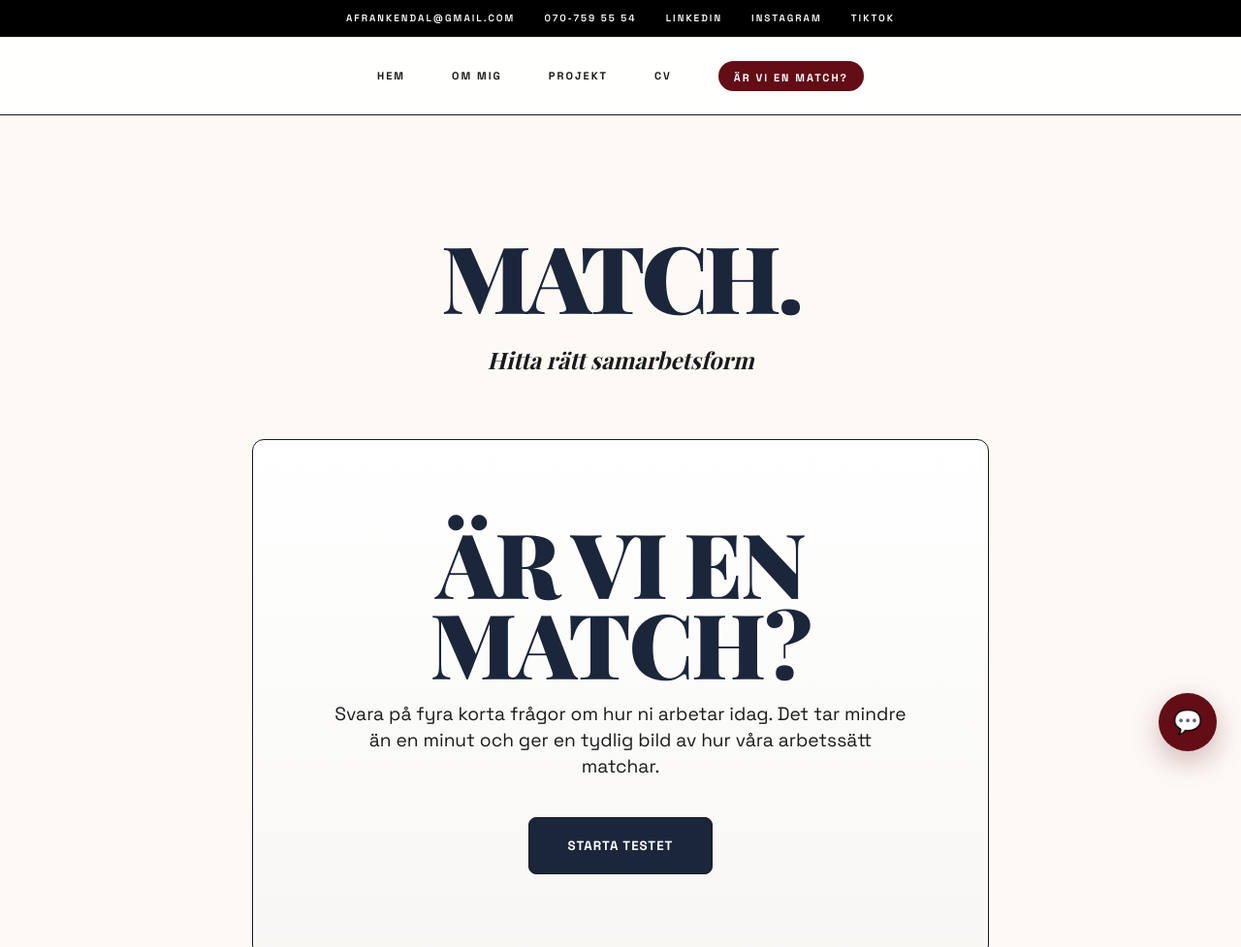
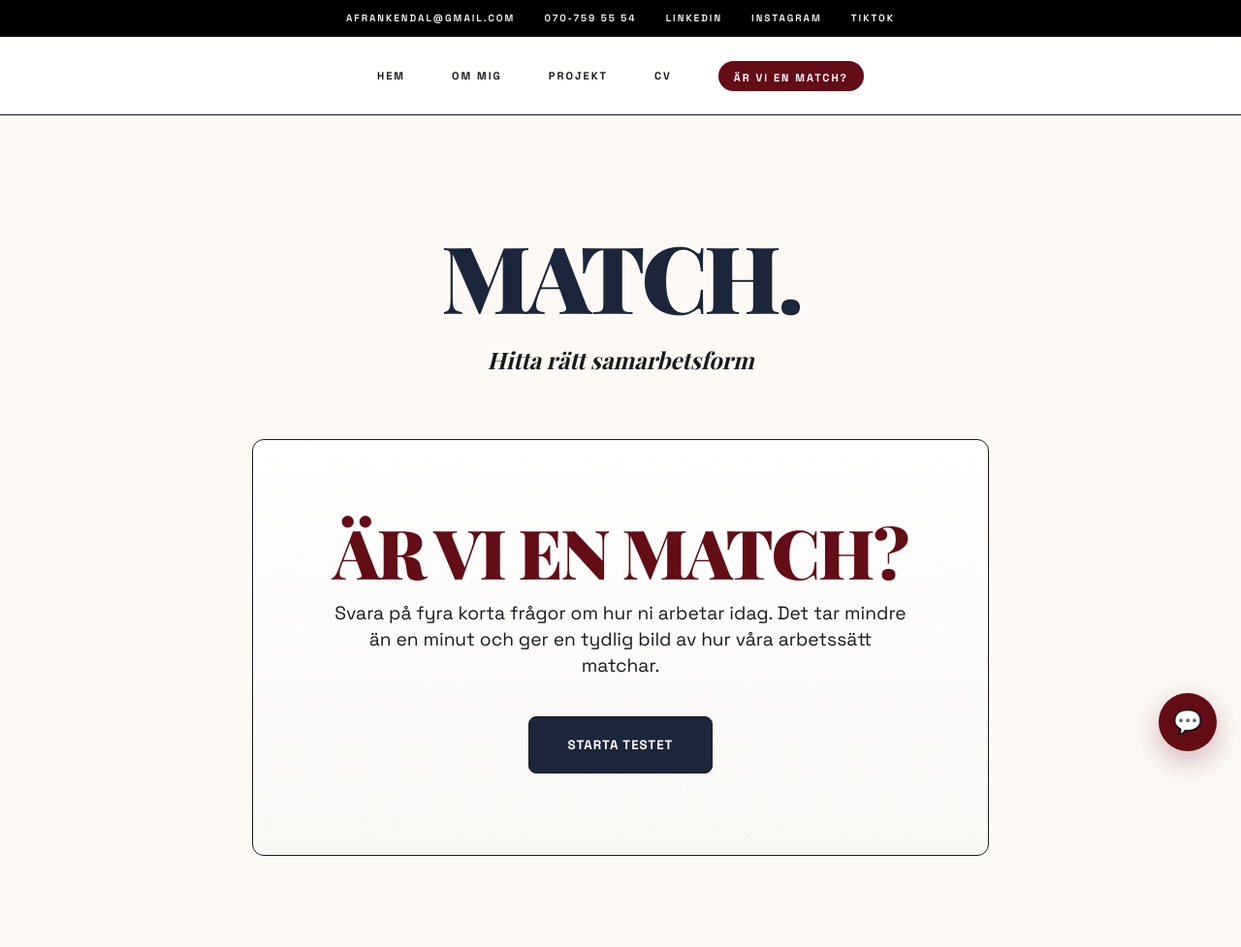
Before and after one commit to annafrankendal/annafrankendal.github.io, a website: page match.html in a window 1280 px wide. Shown: the top 977 px of the page at 97% size. Drawn offline with nearby package versions, Linux system fonts and the light colour scheme; a web font is replaced by a local one.

Commit message:
Set match form heading to burgundy and smaller size

```diff
--- a/match.html
+++ b/match.html
@@ -79,12 +79,12 @@ j=d.createElement(s),dl=l!='dataLayer'?'&l='+l:'';j.async=true;j.src=
     }
     .entry-title {
       font-family: var(--font-display);
-      font-size: clamp(2.8rem, 8vw, 5.8rem);
+      font-size: clamp(2.2rem, 6.4vw, 4.4rem);
       font-weight: 900;
       line-height: 0.9;
       text-transform: uppercase;
       letter-spacing: -2px;
-      color: var(--navy);
+      color: var(--burgundy);
       margin-bottom: 1.2rem;
     }
     .entry-sub {
```
